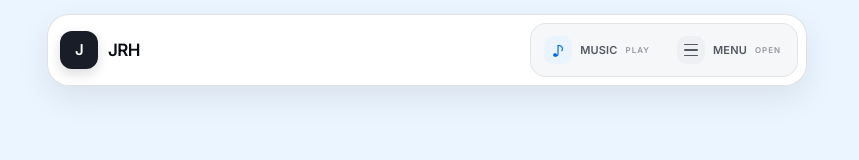
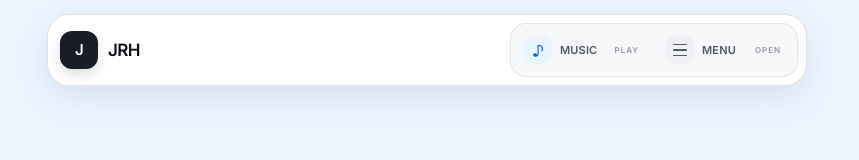
Before and after one commit to LionerHakim/JRHs, a React (Vite) app: page / in a window 1280 px wide. Shown: the top 160 px of the page, without its empty margins (213-1072 px from the left). Built offline with nearby package versions, Linux system fonts and the light colour scheme.

Commit message:
Widen Music and Menu navbar buttons

```diff
--- a/src/index.css
+++ b/src/index.css
@@ -223,7 +223,7 @@ img { display: block; max-width: 100%; }
 .nav-action{position:relative;min-height:44px;border:1px solid transparent;border-radius:12px;background:transparent;color:var(--graphite);transition:background-color 220ms var(--ease),color 220ms var(--ease),border-color 220ms var(--ease),transform 220ms var(--ease),box-shadow 220ms var(--ease)}
 .nav-action:hover,.nav-action:focus-visible{background:var(--paper);border-color:rgba(10,13,18,.08);color:var(--ink);transform:translateY(-1px)}
 .nav-action.is-open{background:var(--charcoal);border-color:var(--charcoal);color:var(--paper);box-shadow:0 6px 16px rgba(10,13,18,.18)}
-.music-toggle,.menu-toggle{width:auto;min-width:112px;display:grid;grid-template-columns:28px minmax(0,1fr) auto;align-items:center;gap:8px;padding:0 11px 0 8px}
+.music-toggle,.menu-toggle{width:auto;min-width:136px;display:grid;grid-template-columns:28px minmax(0,1fr) auto;align-items:center;gap:8px;padding:0 11px 0 8px}
 .nav-action-glyph{width:28px;height:28px;display:grid;place-items:center;border-radius:9px;background:#eaf4ff;color:var(--blue-strong);font-size:15px;line-height:1}
 .nav-action.is-open .nav-action-glyph{background:var(--blue-strong);color:var(--paper)}
 .nav-action-label{text-align:left;font-size:11px;font-weight:600;letter-spacing:.015em;text-transform:uppercase}
```
